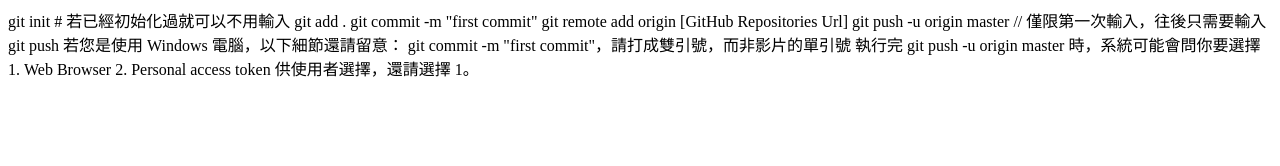
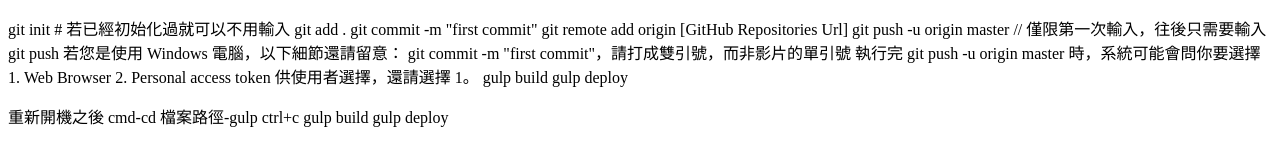
Before and after one commit to chiaoyingchang/gulp_test_0713, a plain HTML site: page page2.html in a window 1280 px wide. Drawn offline with Linux system fonts and the light colour scheme.

Commit message:
Update 2021-07-13T11:05:43.851Z

```diff
--- a/page2.html
+++ b/page2.html
@@ -8,14 +8,35 @@
     <link rel="stylesheet" href="../app/assets/style/all.scss">
 </head>
 <body>
+<p>
     git init # 若已經初始化過就可以不用輸入
 git add .
 git commit -m "first commit"
 git remote add origin [GitHub Repositories Url]
 git push -u origin master // 僅限第一次輸入，往後只需要輸入 git push
 
+
 若您是使用 Windows 電腦，以下細節還請留意：
 git commit -m "first commit"，請打成雙引號，而非影片的單引號
 執行完 git push -u origin master 時，系統可能會問你要選擇 1. Web Browser 2. Personal access token 供使用者選擇，還請選擇 1。
+
+gulp build
+gulp deploy
+
+</p>
+<p>
+    <!-- 同一個檔案夾  -->
+    重新開機之後 cmd-cd 檔案路徑-gulp
+    <!-- 重新建立gulp環境  改完檔案後-->
+    ctrl+c
+    <!-- 先取消gulp讀取 -->
+    gulp build
+    gulp deploy
+</p>
+
+<!-- git remote add origin https://github.com/chiaoyingchang/gulp_test_0713.git -->
+<!-- https://github.com/chiaoyingchang/gulp_test_0713.git -->
+
 </body>
+
 </html>
```
